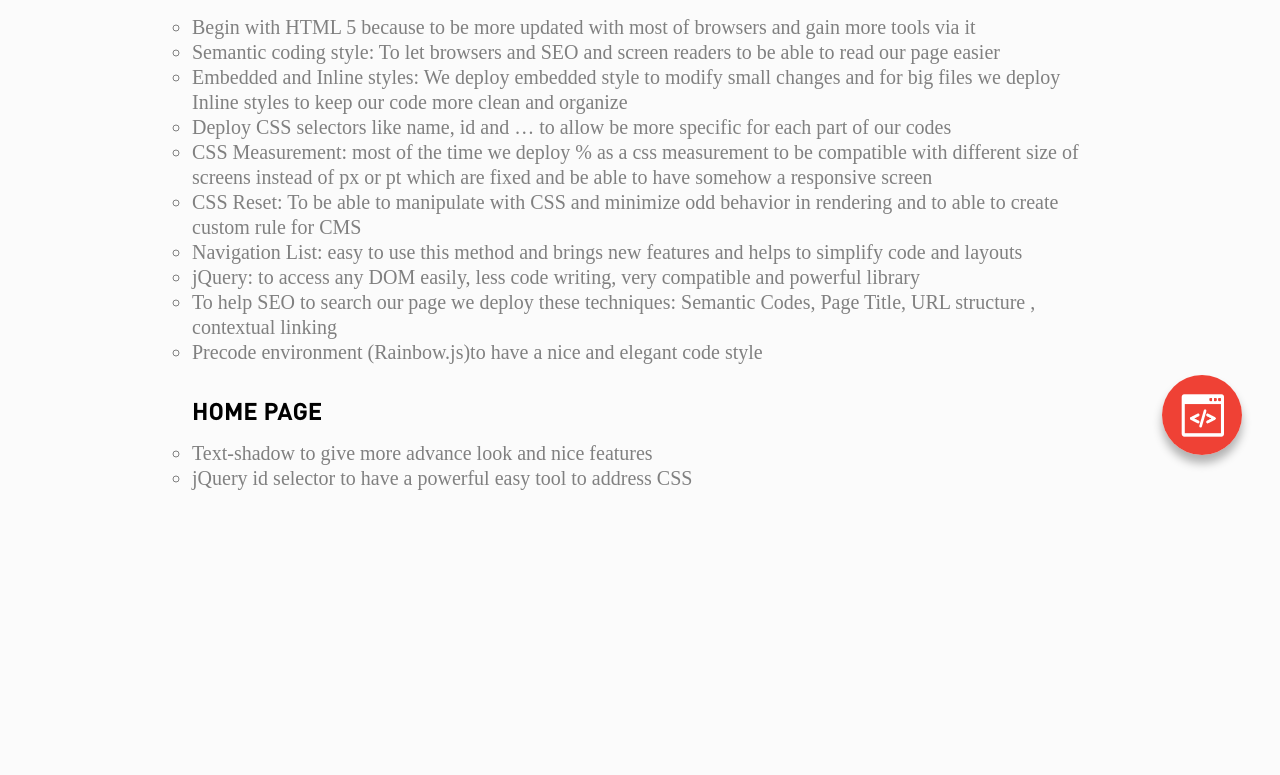
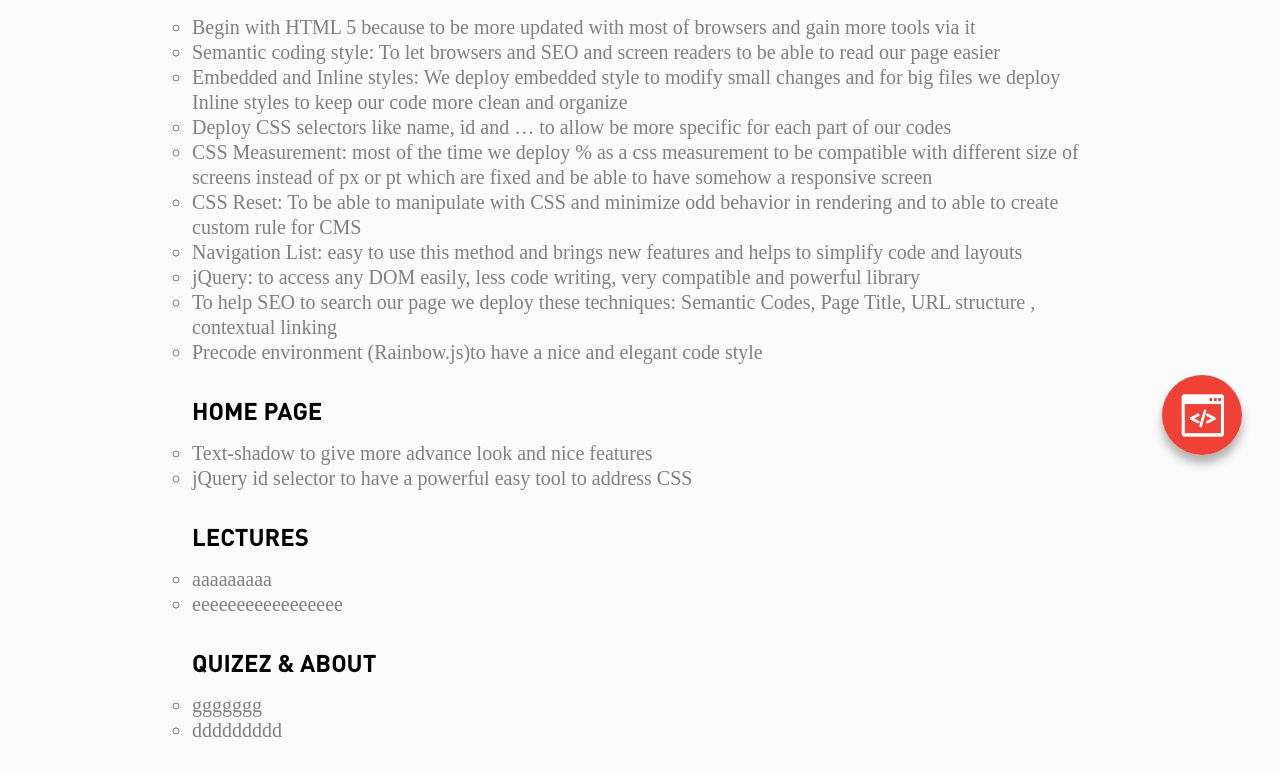
Before and after one commit to okwan/comp1950-finalproject, a plain HTML site: page src/Rational.html in a window 1280 px wide. Shown: the part 305-1080 px from the top of the page. Before the commit the page ends 916 px from the top, so only its background shows below. Drawn offline with Linux system fonts and the light colour scheme.

Commit message:
Left Space for listing your tools in Rational

```diff
--- a/src/Rational.html
+++ b/src/Rational.html
@@ -42,8 +42,6 @@
  ul.a {
     list-style-type: circle;
     color: grey;
-    margin-top:1%;
-    margin-bottom: 2%;
     font-size: 1.25em;
   line-height: 125%;
 }
@@ -95,9 +93,6 @@
  	 </ul>
  	</p>
 
-
-
-
            <br>
 
 		 <h3>	Home Page </h3>
@@ -108,7 +103,26 @@
         <li> jQuery id selector to have a powerful easy tool to address CSS  </li>
    	     </ul>
        </p>
+        <br>
 
+        <h3> Lectures  </h3>
+
+       <p>
+          <ul class="a">
+   	     <li>	aaaaaaaaa </li>
+        <li> eeeeeeeeeeeeeeeee  </li>
+   	     </ul>
+       </p>
+		<br>
+
+         <h3>	Quizez & About  </h3>
+
+       <p>
+          <ul class="a">
+   	     <li>	ggggggg  </li>
+        <li> ddddddddd  </li>
+   	     </ul>
+       </p>
 
 
 		</section>
```
